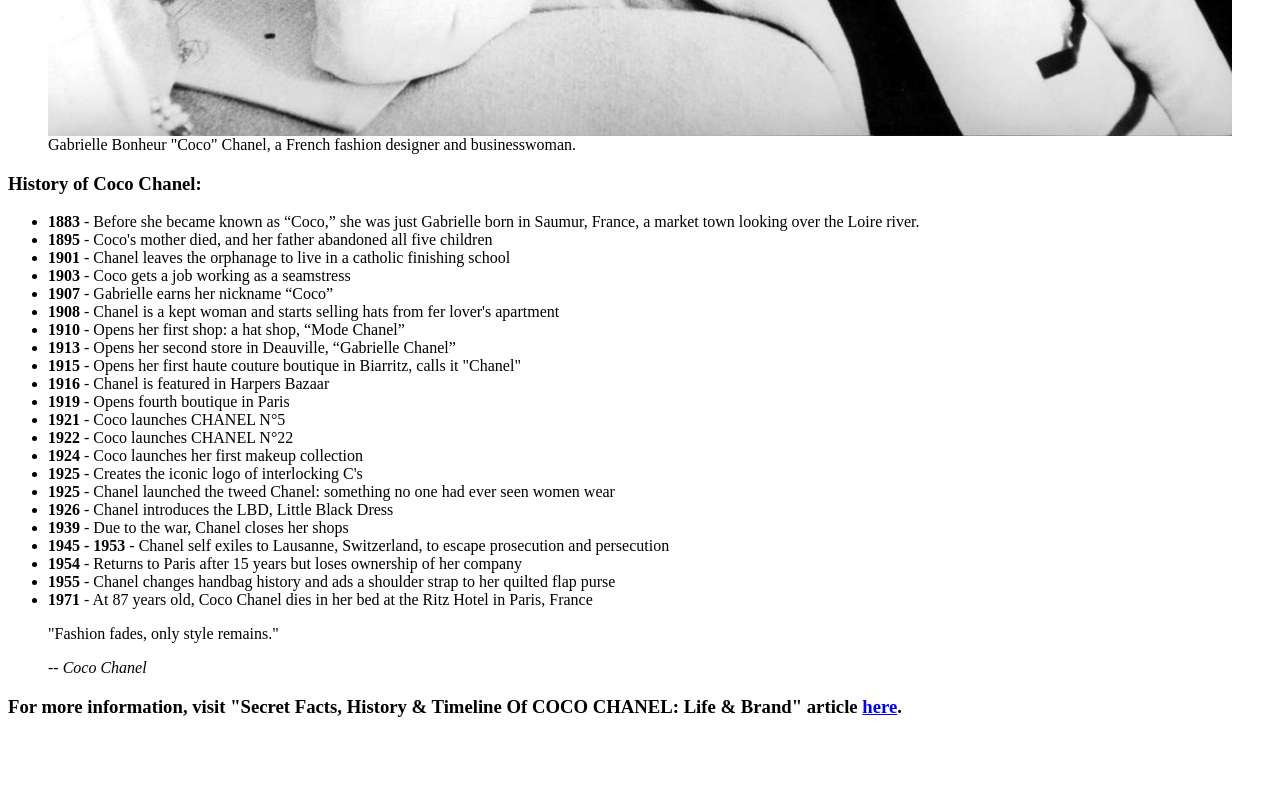
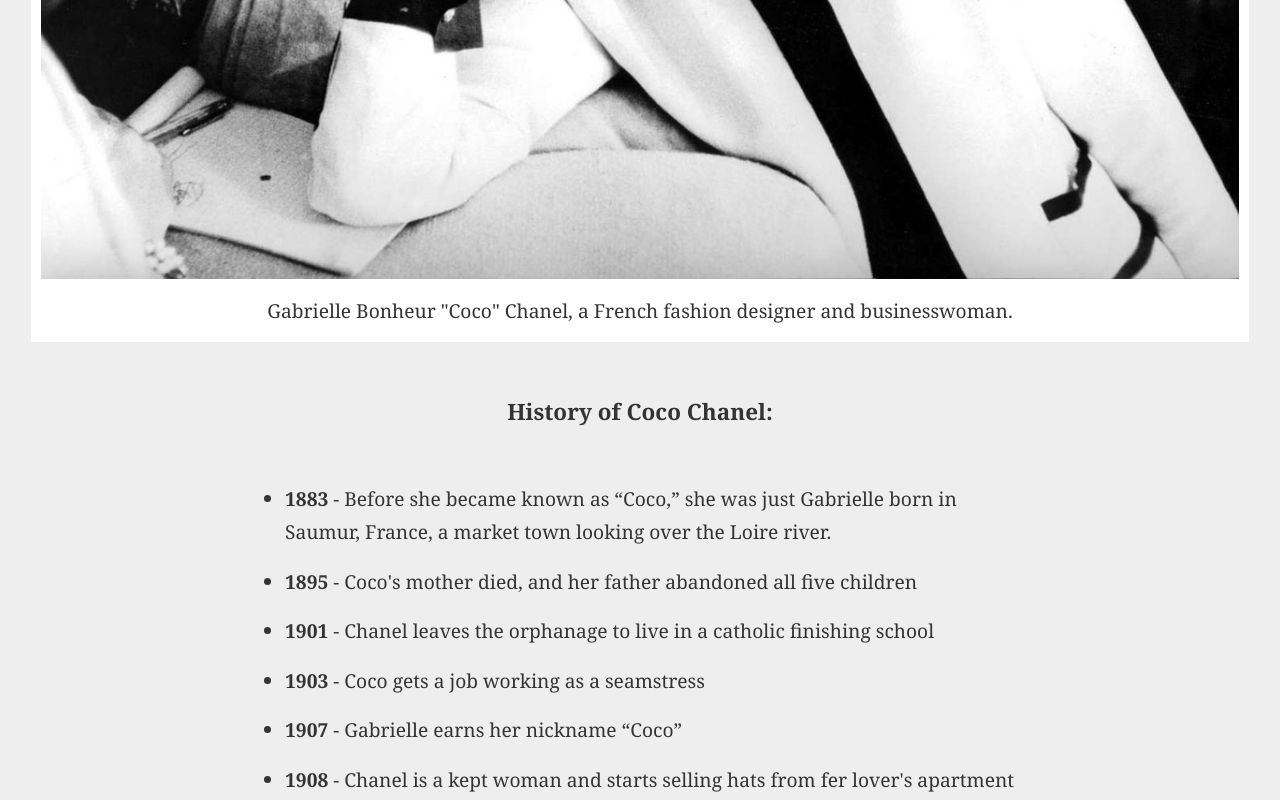
Before and after one commit to hannazo/coco-chanel, a plain HTML site: page index.html in a window 1280 px wide. Shown: the part 780-1580 px from the top of the page. Before the commit the page ends 1517 px from the top, so only its background shows below. Drawn offline with Linux system fonts and the light colour scheme.

Commit message:
added style and README

```diff
--- a/assets/style.css
+++ b/assets/style.css
@@ -1,9 +1,77 @@
+body,
+html {
+    height: 100%;
+}
 
+body {
+    background: #eee;
+    font-family: 'Noto Serif', serif;
+    font-size: 1.2rem;
+    line-height: 1.75;
+    text-align: center;
+    color: #333;
+}
 
+header {
+    text-align: center;
+}
 
-img{
+h1 {
+    font-size: 3em;
+    margin-bottom: 0;
+}
+
+#main {
+    min-height: 100%;
+    margin: 30px 8px;
+    padding: 15px;
+    border-radius: 5px;
+}
+
+#img-div {
+    background: white;
+    padding: 10px;
+    margin: 0;
+}
+
+img {
     max-width: 100%;
     display: block;
     height: auto;
     margin: 0 auto;
 }
+
+#img-caption {
+    margin: 15px 0 5px 0;
+}
+
+#headline {
+    margin: 50px 0;
+    text-align: center;
+}
+
+ul {
+    max-width: 750px;
+    margin: 0 auto 50px auto;
+    text-align: left;
+}
+
+li {
+    margin: 16px 0;
+}
+
+blockquote {
+    font-style: italic;
+    margin: 0 auto 50px auto;
+    background: white;
+    max-width: 750px;
+    padding: 10px;
+  }
+
+a {
+    color: #477ca7;
+}
+
+a:visited {
+    color: #74638f;
+}
--- a/index.html
+++ b/index.html
@@ -2,8 +2,12 @@
 <html lang="en">
 
 <head>
+    <meta charset="UTF-8">
+    <meta name="viewport" content="width=device-width, initial-scale=1.0">
+    <link rel="preconnect" href="https://fonts.googleapis.com">
+    <link rel="preconnect" href="https://fonts.gstatic.com" crossorigin>
+    <link href="https://fonts.googleapis.com/css2?family=Noto+Serif:wght@400;700&display=swap" rel="stylesheet">
     <link href="./assets/style.css" rel="stylesheet">
-    <meta charset="UTF-8">
     <title>Coco Chanel Tribute Page</title>
 </head>
 
@@ -19,7 +23,7 @@
             <figcaption id="img-caption">Gabrielle Bonheur "Coco" Chanel, a French fashion designer and businesswoman.</figcaption>
         </figure>
         <section id="tribute-info">
-            <h3>History of Coco Chanel:</h3>
+            <h3 id="headline">History of Coco Chanel:</h3>
             <ul>
                 <li><strong>1883</strong> - Before she became known as “Coco,” she was just Gabrielle born in Saumur,
                     France, a market town looking over the Loire river.</li>
```
Also changed, not shown: 2 other files.
